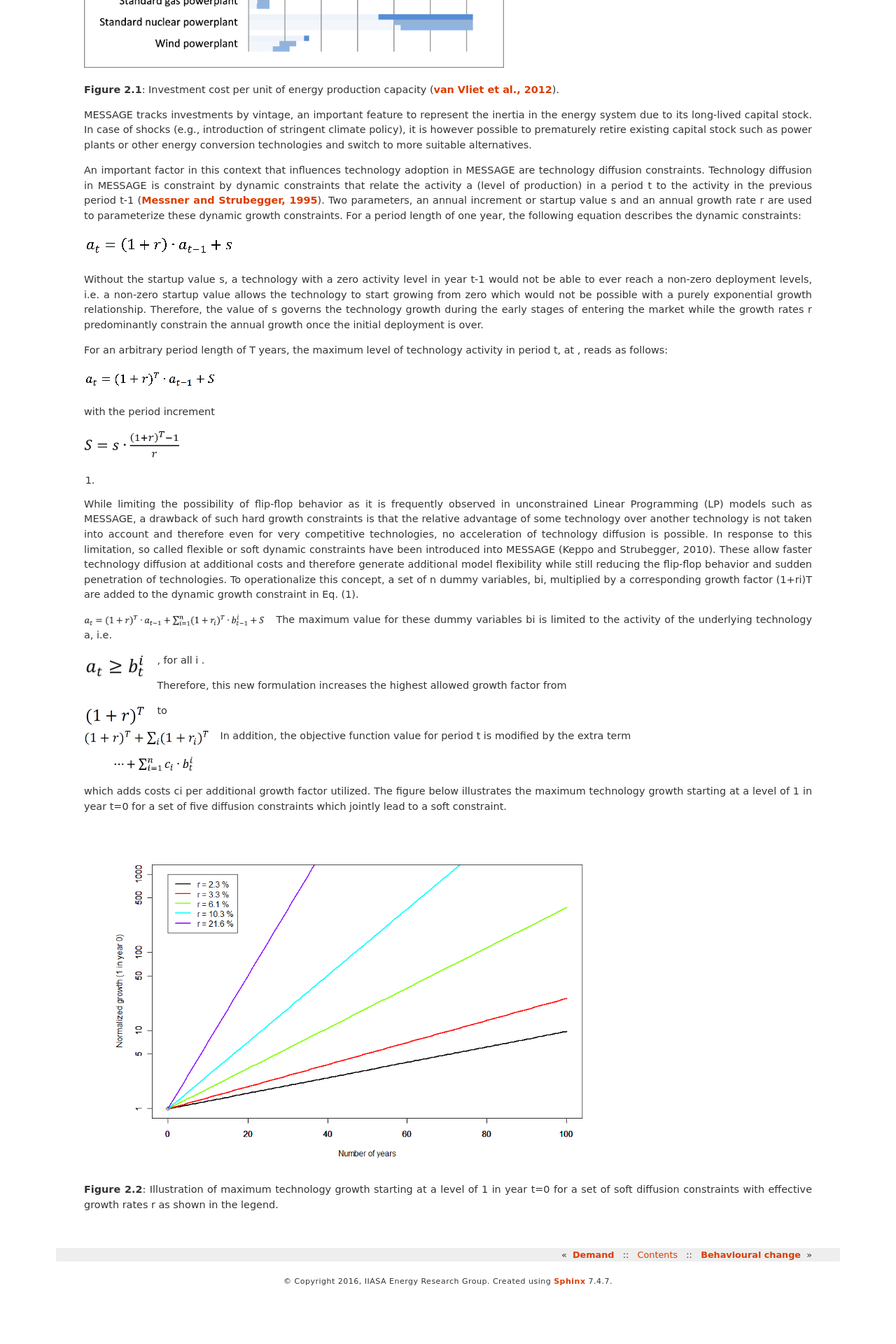
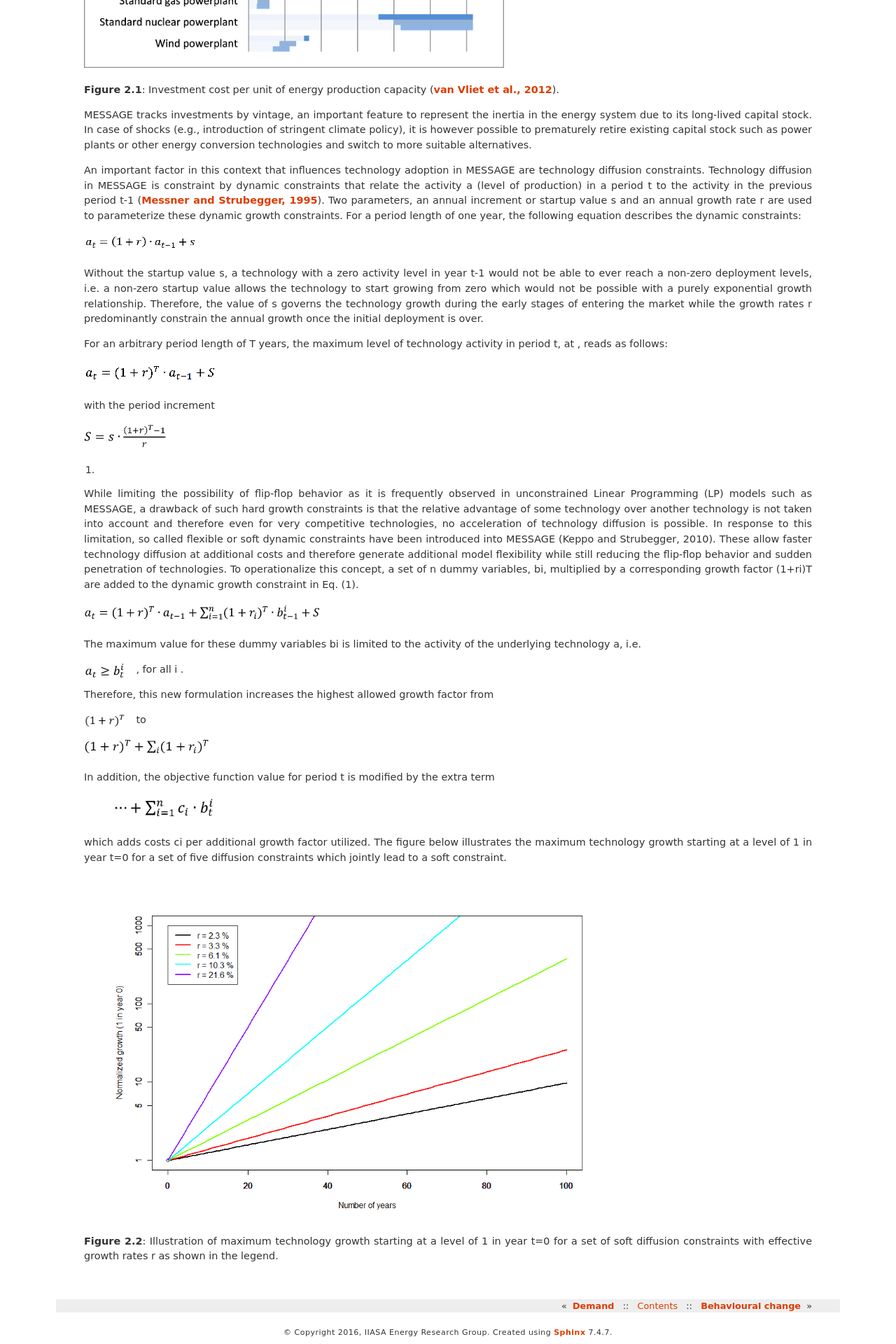
Before and after one commit to iiasa/message_doc, a Sphinx documentation site: the page built from source/message_globiom/socio_econ/tech.rst, in a window 1280 px wide. Shown: the part 1147-3067 px from the top of the page at 70% size. Built offline with Sphinx 7.4.7, drawn with Linux system fonts in a browser that asks for light colours; before the commit the page ends 2994 px from its top, so only the background shows below that.

Commit message:
Update tech.rst

```diff
--- a/source/message_globiom/socio_econ/tech.rst
+++ b/source/message_globiom/socio_econ/tech.rst
@@ -11,6 +11,7 @@ MESSAGE tracks investments by vintage, an important feature to represent the ine
 An important factor in this context that influences technology adoption in MESSAGE are technology diffusion constraints. Technology diffusion in MESSAGE is constraint by dynamic constraints that relate the activity a (level of production) in a period t to the activity in the previous period t-1 (`Messner and Strubegger, 1995 <https://wiki.ucl.ac.uk/display/ADVIAM/References+MESSAGE>`_). Two parameters, an annual increment or startup value s and an annual growth rate r are used to parameterize these dynamic growth constraints. For a period length of one year, the following equation describes the dynamic constraints:
 
 .. image:: /_static/technology_diffusion_eq_1.png
+   :width: 160px
 
 Without the startup value s, a technology with a zero activity level in year t-1 would not be able to ever reach a non-zero deployment levels, i.e. a non-zero startup value allows the technology to start growing from zero which would not be possible with a purely exponential growth relationship. Therefore, the value of s governs the technology growth during the early stages of entering the market while the growth rates r predominantly constrain the annual growth once the initial deployment is over.
 
@@ -21,20 +22,19 @@ For an arbitrary period length of T years, the maximum level of technology activ
 with the period increment
 
 .. image:: /_static/technology_diffusion_eq_2a.png
-   :width: 140px
+   :width: 120px
 
 (1)
 
 While limiting the possibility of flip-flop behavior as it is frequently observed in unconstrained Linear Programming (LP) models such as MESSAGE, a drawback of such hard growth constraints is that the relative advantage of some technology over another technology is not taken into account and therefore even for very competitive technologies, no acceleration of technology diffusion is possible. In response to this limitation, so called flexible or soft dynamic constraints have been introduced into MESSAGE (Keppo and Strubegger, 2010). These allow faster technology diffusion at additional costs and therefore generate additional model flexibility while still reducing the flip-flop behavior and sudden penetration of technologies. To operationalize this concept, a set of n dummy variables, bi, multiplied by a corresponding growth factor (1+ri)T are added to the dynamic growth constraint in Eq. (1).
 
 .. image:: /_static/technology_diffusion_eq_3.png
-   :width: 260px
-   :align: left
+   :width: 340px
 
 The maximum value for these dummy variables bi is limited to the activity of the underlying technology a, i.e.
 
 .. image:: /_static/technology_diffusion_eq_4.png
-   :width: 90px
+   :width: 60px
    :align: left
 
 , for all i .
@@ -42,20 +42,18 @@ The maximum value for these dummy variables bi is limited to the activity of the
 Therefore, this new formulation increases the highest allowed growth factor from
 
 .. image:: /_static/technology_diffusion_eq_4a.png
-   :width: 90px
+   :width: 60px
    :align: left
 
 to
 
 .. image:: /_static/technology_diffusion_eq_4b.png
    :width: 180px
-   :align: left
 
 In addition, the objective function value for period t is modified by the extra term
 
  .. image:: /_static/technology_diffusion_eq_5.png
-   :width: 120px
-   :align: left
+   :width: 150px
 
 which adds costs ci  per additional growth factor utilized. The figure below illustrates the maximum technology growth starting at a level of 1 in year t=0 for a set of five diffusion constraints which jointly lead to a soft constraint.
 
```
